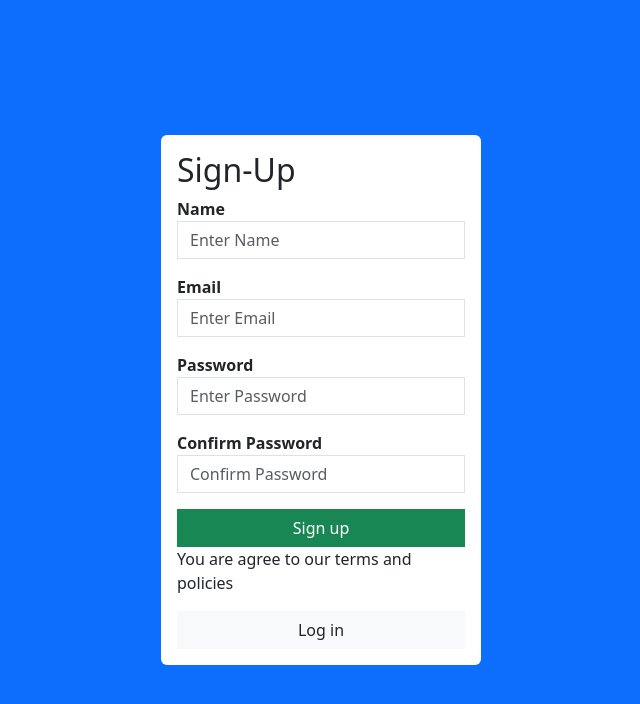
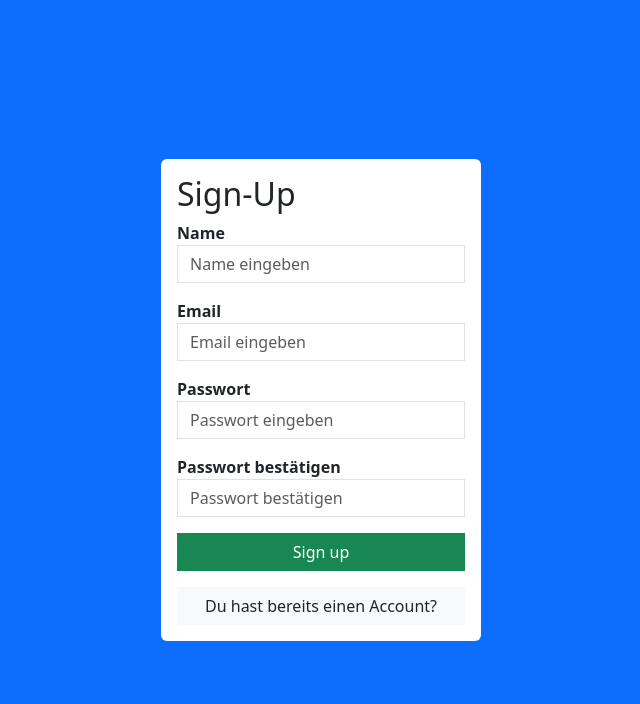
Before and after one commit to noahburren/Abschlussprojekt_2024_API-1_noabur_Board_-GamificationAndroidApplication-, a React (Create React App) app in the folder frontend/: page /signup in a window 1280 px wide. Shown: the top 704 px of the page, without its empty margins (319-959 px from the left). Built offline with nearby package versions, Linux system fonts and the light colour scheme.

Commit message:
fehlermeldung passwort

```diff
--- a/frontend/src/Signup.js
+++ b/frontend/src/Signup.js
@@ -67,7 +67,7 @@ function Signup() {
             </label>
             <input
               type="text"
-              placeholder="Enter Name"
+              placeholder="Name eingeben"
               name="name"
               value={values.name}
               onChange={handleInput}
@@ -81,7 +81,7 @@ function Signup() {
             </label>
             <input
               type="email"
-              placeholder="Enter Email"
+              placeholder="Email eingeben"
               name="email"
               value={values.email}
               onChange={handleInput}
@@ -93,11 +93,11 @@ function Signup() {
           </div>
           <div className="mb-3">
             <label htmlFor="password">
-              <strong>Password</strong>
+              <strong>Passwort</strong>
             </label>
             <input
               type="password"
-              placeholder="Enter Password"
+              placeholder="Passwort eingeben"
               name="password"
               value={values.password}
               onChange={handleInput}
@@ -109,11 +109,11 @@ function Signup() {
           </div>
           <div className="mb-3">
             <label htmlFor="confirmPassword">
-              <strong>Confirm Password</strong>
+              <strong>Passwort bestätigen</strong>
             </label>
             <input
               type="password"
-              placeholder="Confirm Password"
+              placeholder="Passwort bestätigen"
               name="confirmPassword"
               value={values.confirmPassword}
               onChange={handleInput}
@@ -126,12 +126,12 @@ function Signup() {
           <button type="submit" className="btn btn-success w-100 rounded-0">
             Sign up
           </button>
-          <p>You are agree to our terms and policies</p>
+          <p></p>
           <Link
             to="/"
             className="btn btn-default w-100 bg-light rounded-0 text-decoration-none"
           >
-            Log in
+            Du hast bereits einen Account?
           </Link>
         </form>
       </div>
```
